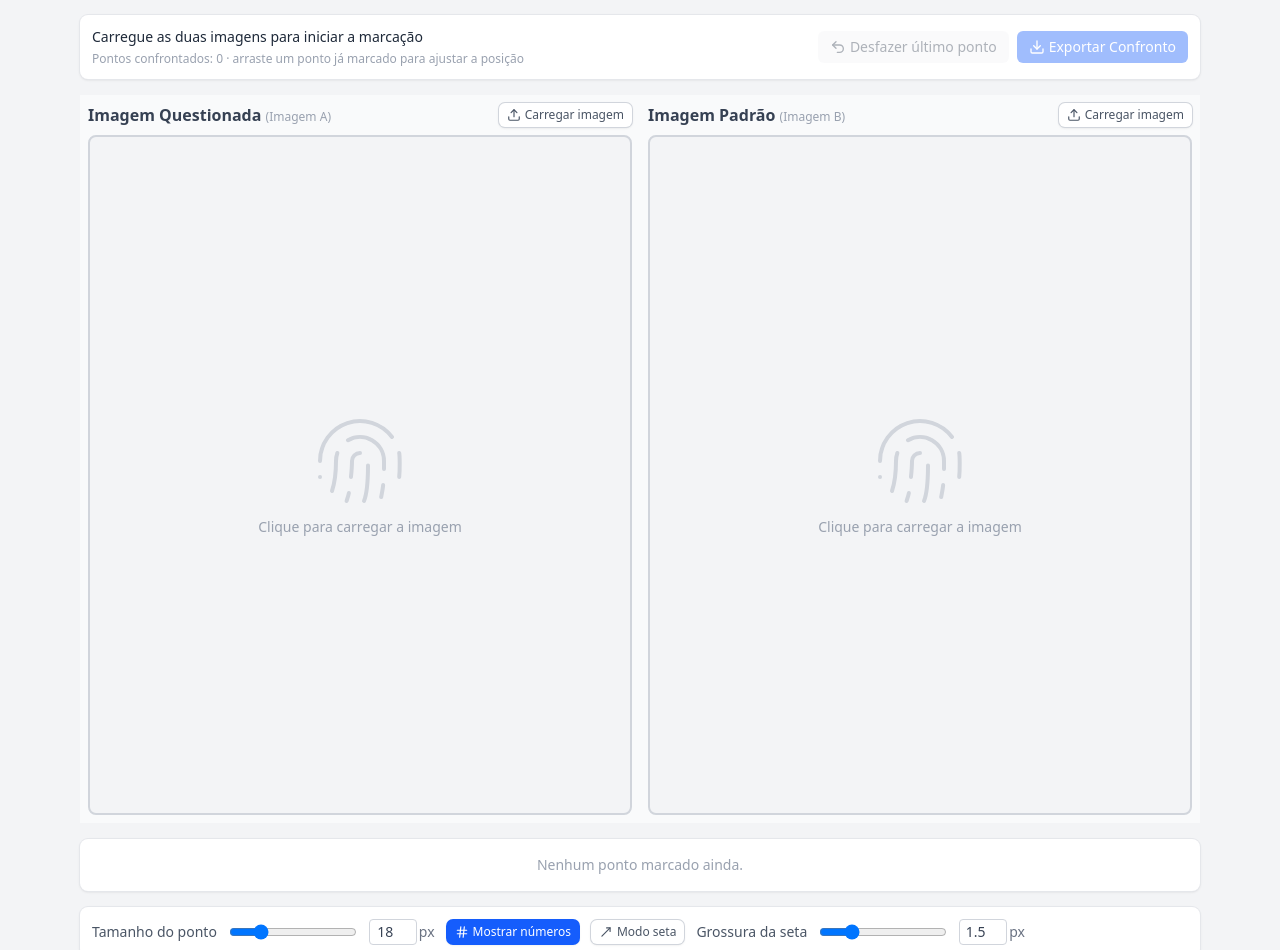
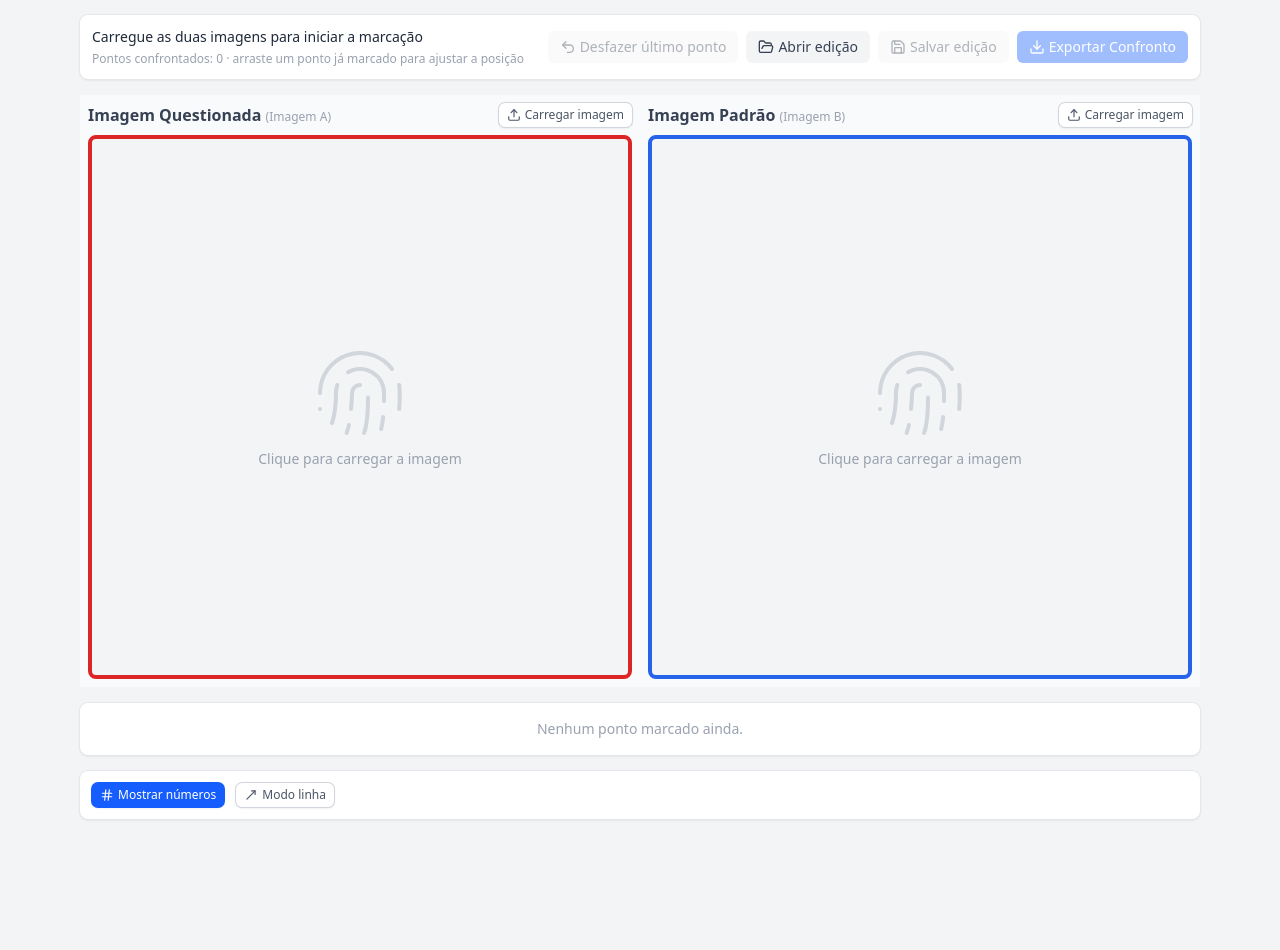
Before and after one commit to InVictorLopes/confronto-papiloscopico, a React (Vite) app: page / in a window 1280 px wide. Shown: the part 61-1011 px from the top of the page. After the commit the page ends 896 px from the top, so only its background shows below. Built offline with nearby package versions, Linux system fonts and the light colour scheme.

Commit message:
Padroniza marcacao (cor/tamanho fixos, sem seta), numeracao sem lacunas, edicao salvavel e exportacao tripla com caixa quadrada

```diff
--- a/src/App.tsx
+++ b/src/App.tsx
@@ -1,24 +1,16 @@
 import { useRef, useState } from 'react'
 import html2canvas from 'html2canvas-pro'
 import { Fingerprint, Hash, HelpCircle, Moon, MoveUpRight, Sun } from 'lucide-react'
-import type { AppState, Coordinate, ImageSlot, ImageTransform } from './types'
+import type { AppState, Coordinate, ImageSlot, ImageTransform, ProjectFile } from './types'
 import { DEFAULT_IMAGE_TRANSFORM } from './types'
 import ImagePanel from './components/ImagePanel'
 import ControlPanel from './components/ControlPanel'
 import MinutiaeTable from './components/MinutiaeTable'
 import Magnifier from './components/Magnifier'
 import ExportDialog from './components/ExportDialog'
-import { DEFAULT_MARKER_COLOR } from './colorPalette'
 import { useTheme } from './useTheme'
 
 const MANUAL_URL = `${import.meta.env.BASE_URL}manual.html`
-
-const DEFAULT_MARKER_SIZE = 18
-const MIN_MARKER_SIZE = 12
-const MAX_MARKER_SIZE = 40
-const DEFAULT_ARROW_THICKNESS = 1.5
-const MIN_ARROW_THICKNESS = 0.5
-const MAX_ARROW_THICKNESS = 5
 
 function buildDefaultExportName() {
   const d = new Date()
@@ -34,12 +26,20 @@ function sanitizeFilename(name: string) {
   return name.replace(/[\\/:*?"<>|]/g, '_').trim() || 'confronto_papiloscopico'
 }
 
+// Menor número inteiro positivo ainda não usado — preenche a lacuna deixada por um ponto excluído
+// em vez de sempre continuar a contagem para frente.
+function nextAvailableId(minutiae: { id: number }[]): number {
+  const used = new Set(minutiae.map((m) => m.id))
+  let n = 1
+  while (used.has(n)) n++
+  return n
+}
+
 const initialState: AppState = {
   imageA: null,
   imageB: null,
   minutiae: [],
   currentStep: 'WAITING_A',
-  globalCounter: 1,
 }
 
 function readFileAsDataUrl(file: File): Promise<string> {
@@ -51,19 +51,29 @@ function readFileAsDataUrl(file: File): Promise<string> {
   })
 }
 
+function readFileAsText(file: File): Promise<string> {
+  return new Promise((resolve, reject) => {
+    const reader = new FileReader()
+    reader.onload = () => resolve(reader.result as string)
+    reader.onerror = reject
+    reader.readAsText(file)
+  })
+}
+
 export default function App() {
   const { theme, toggleTheme } = useTheme()
   const [state, setState] = useState<AppState>(initialState)
   const [exporting, setExporting] = useState(false)
   const [showExportDialog, setShowExportDialog] = useState(false)
-  const [markerSize, setMarkerSize] = useState(DEFAULT_MARKER_SIZE)
   const [showNumbers, setShowNumbers] = useState(true)
   const [arrowMode, setArrowMode] = useState(false)
-  const [arrowThickness, setArrowThickness] = useState(DEFAULT_ARROW_THICKNESS)
   const [editing, setEditing] = useState<{ id: number; slot: ImageSlot } | null>(null)
   const [transformA, setTransformA] = useState<ImageTransform>(DEFAULT_IMAGE_TRANSFORM)
   const [transformB, setTransformB] = useState<ImageTransform>(DEFAULT_IMAGE_TRANSFORM)
   const captureRef = useRef<HTMLDivElement>(null)
+  const panelARef = useRef<HTMLDivElement>(null)
+  const panelBRef = useRef<HTMLDivElement>(null)
+  const projectInputRef = useRef<HTMLInputElement>(null)
 
   async function handleUpload(slot: 'A' | 'B', file: File) {
     const dataUrl = await readFileAsDataUrl(file)
@@ -82,8 +92,7 @@ export default function App() {
       minutiae: [
         ...prev.minutiae,
         {
-          id: prev.globalCounter,
-          color: DEFAULT_MARKER_COLOR,
+          id: nextAvailableId(prev.minutiae),
           coordA: coord,
           coordB: null,
           labelOffsetA: { x: 0, y: 0 },
@@ -99,11 +108,8 @@ export default function App() {
     if (state.currentStep !== 'WAITING_B' || !state.imageB) return
     setState((prev) => ({
       ...prev,
-      minutiae: prev.minutiae.map((m) =>
-        m.id === prev.globalCounter ? { ...m, coordB: coord } : m,
-      ),
+      minutiae: prev.minutiae.map((m) => (m.coordB === null ? { ...m, coordB: coord } : m)),
       currentStep: 'WAITING_A',
-      globalCounter: prev.globalCounter + 1,
     }))
   }
 
@@ -140,11 +146,15 @@ export default function App() {
     setEditing(null)
   }
 
-  function handleChangeColor(id: number, color: string) {
+  function handleChangeId(oldId: number, newId: number): boolean {
+    if (!Number.isInteger(newId) || newId <= 0) return false
+    if (oldId === newId) return true
+    if (state.minutiae.some((m) => m.id === newId)) return false
     setState((prev) => ({
       ...prev,
-      minutiae: prev.minutiae.map((m) => (m.id === id ? { ...m, color } : m)),
+      minutiae: prev.minutiae.map((m) => (m.id === oldId ? { ...m, id: newId } : m)),
     }))
+    return true
   }
 
   function handleDelete(id: number) {
@@ -162,13 +172,17 @@ export default function App() {
   function handleUndo() {
     setState((prev) => {
       if (prev.minutiae.length === 0) return prev
-      const last = prev.minutiae[prev.minutiae.length - 1]
       const rest = prev.minutiae.slice(0, -1)
-      if (last.coordB === null) {
-        return { ...prev, minutiae: rest, currentStep: 'WAITING_A' }
-      }
-      return { ...prev, minutiae: rest, currentStep: 'WAITING_A', globalCounter: last.id }
+      return { ...prev, minutiae: rest, currentStep: 'WAITING_A' }
     })
+  }
+
+  function downloadCanvas(canvas: HTMLCanvasElement, filename: string) {
+    const jpegUrl = canvas.toDataURL('image/jpeg', 0.95)
+    const link = document.createElement('a')
+    link.href = jpegUrl
+    link.download = filename
+    link.click()
   }
 
   async function performExport(filename: string) {
@@ -176,19 +190,54 @@ export default function App() {
     if (!captureRef.current) return
     setExporting(true)
     try {
-      const canvas = await html2canvas(captureRef.current, {
+      const safeName = sanitizeFilename(filename)
+      const combined = await html2canvas(captureRef.current, {
         backgroundColor: '#ffffff',
         useCORS: true,
         scale: 2,
         windowWidth: 1400,
       })
-      const jpegUrl = canvas.toDataURL('image/jpeg', 0.95)
-      const link = document.createElement('a')
-      link.href = jpegUrl
-      link.download = `${sanitizeFilename(filename)}.jpg`
-      link.click()
+      downloadCanvas(combined, `${safeName}.jpg`)
+
+      if (panelARef.current) {
+        const canvasA = await html2canvas(panelARef.current, { backgroundColor: '#ffffff', useCORS: true, scale: 2 })
+        downloadCanvas(canvasA, `${safeName}_questionada.jpg`)
+      }
+      if (panelBRef.current) {
+        const canvasB = await html2canvas(panelBRef.current, { backgroundColor: '#ffffff', useCORS: true, scale: 2 })
+        downloadCanvas(canvasB, `${safeName}_padrao.jpg`)
+      }
     } finally {
       setExporting(false)
+    }
+  }
+
+  function handleSaveProject() {
+    const project: ProjectFile = { version: 1, state, transformA, transformB }
+    const blob = new Blob([JSON.stringify(project)], { type: 'application/json' })
+    const url = URL.createObjectURL(blob)
+    const { name } = buildDefaultExportName()
+    const link = document.createElement('a')
+    link.href = url
+    link.download = `${sanitizeFilename(name)}_edicao.json`
+    link.click()
+    URL.revokeObjectURL(url)
+  }
+
+  async function handleOpenProjectFile(file: File) {
+    try {
+      const text = await readFileAsText(file)
+      const project = JSON.parse(text) as ProjectFile
+      if (!project || project.version !== 1 || !project.state) {
+        window.alert('Arquivo de edição inválido.')
+        return
+      }
+      setState(project.state)
+      setTransformA(project.transformA ?? DEFAULT_IMAGE_TRANSFORM)
+      setTransformB(project.transformB ?? DEFAULT_IMAGE_TRANSFORM)
+      setEditing(null)
+    } catch {
+      window.alert('Não foi possível abrir esse arquivo de edição.')
     }
   }
 
@@ -236,6 +285,20 @@ export default function App() {
         onExport={() => setShowExportDialog(true)}
         canExport={hasImages && completedPairs > 0}
         exporting={exporting}
+        onSaveProject={handleSaveProject}
+        canSaveProject={hasImages}
+        onOpenProject={() => projectInputRef.current?.click()}
+      />
+      <input
+        ref={projectInputRef}
+        type="file"
+        accept="application/json,.json"
+        className="hidden"
+        onChange={(e) => {
+          const file = e.target.files?.[0]
+          if (file) handleOpenProjectFile(file)
+          e.target.value = ''
+        }}
       />
 
       {editing && editingMinutia && editingMinutia.coordA && editingMinutia.coordB && state.imageA && state.imageB && (
@@ -277,14 +340,13 @@ export default function App() {
 
       <div ref={captureRef} className="flex flex-col gap-4 bg-gray-50 p-2 md:flex-row dark:bg-gray-800/60">
         <ImagePanel
+          ref={panelARef}
           slot="A"
           title="Imagem Questionada"
           image={state.imageA}
           minutiae={state.minutiae}
-          markerSize={markerSize}
           showNumbers={showNumbers}
           arrowMode={arrowMode}
-          arrowThickness={arrowThickness}
           transform={transformA}
           onTransformChange={setTransformA}
           otherImage={state.imageB}
@@ -298,14 +360,13 @@ export default function App() {
           onEndEdit={handleEndEdit}
         />
         <ImagePanel
+          ref={panelBRef}
           slot="B"
           title="Imagem Padrão"
           image={state.imageB}
           minutiae={state.minutiae}
-          markerSize={markerSize}
           showNumbers={showNumbers}
           arrowMode={arrowMode}
-          arrowThickness={arrowThickness}
           transform={transformB}
           onTransformChange={setTransformB}
           otherImage={state.imageA}
@@ -322,41 +383,12 @@ export default function App() {
 
       <MinutiaeTable
         minutiae={state.minutiae}
-        onChangeColor={handleChangeColor}
+        onChangeId={handleChangeId}
         onDelete={handleDelete}
         onToggleNumber={handleToggleNumber}
       />
 
       <div className="flex flex-col gap-3 rounded-lg bg-white p-3 text-sm shadow-sm ring-1 ring-gray-200 dark:bg-gray-800 dark:ring-gray-700 sm:flex-row sm:items-center sm:flex-wrap">
-        <div className="flex items-center gap-3">
-          <label htmlFor="marker-size" className="font-medium text-gray-600 dark:text-gray-300">
-            Tamanho do ponto
-          </label>
-          <input
-            id="marker-size"
-            type="range"
-            min={MIN_MARKER_SIZE}
-            max={MAX_MARKER_SIZE}
-            value={markerSize}
-            onChange={(e) => setMarkerSize(Number(e.target.value))}
-            className="w-32"
-          />
-          <div className="flex items-center gap-0.5">
-            <input
-              type="number"
-              value={markerSize}
-              onChange={(e) => {
-                if (e.target.value === '') return
-                const v = Number(e.target.value)
-                if (Number.isNaN(v)) return
-                setMarkerSize(Math.min(MAX_MARKER_SIZE, Math.max(MIN_MARKER_SIZE, v)))
-              }}
-              className="w-12 rounded border border-gray-300 bg-white px-1 py-0.5 text-center text-gray-700 dark:border-gray-600 dark:bg-gray-800 dark:text-gray-200"
-            />
-            <span className="text-gray-500 dark:text-gray-400">px</span>
-          </div>
-        </div>
-
         <button
           onClick={() => setShowNumbers((v) => !v)}
           className={`flex items-center gap-1 rounded-md px-2 py-1 text-xs font-medium shadow-sm ring-1 ${
@@ -377,42 +409,11 @@ export default function App() {
               ? 'bg-blue-600 text-white ring-blue-600'
               : 'bg-white text-gray-600 ring-gray-300 hover:bg-gray-50 dark:bg-gray-700 dark:text-gray-300 dark:ring-gray-600 dark:hover:bg-gray-600'
           }`}
-          title="Com o modo seta ligado, arrastar um ponto move só o número (com uma seta até o ponto real)"
+          title="Com o modo linha ligado, arrastar um ponto move só o número (com uma linha até o ponto real)"
         >
           <MoveUpRight size={14} />
-          Modo seta
+          Modo linha
         </button>
-
-        <div className="flex items-center gap-3">
-          <label htmlFor="arrow-thickness" className="font-medium text-gray-600 dark:text-gray-300">
-            Grossura da seta
-          </label>
-          <input
-            id="arrow-thickness"
-            type="range"
-            min={MIN_ARROW_THICKNESS}
-            max={MAX_ARROW_THICKNESS}
-            step={0.5}
-            value={arrowThickness}
-            onChange={(e) => setArrowThickness(Number(e.target.value))}
-            className="w-32"
-          />
-          <div className="flex items-center gap-0.5">
-            <input
-              type="number"
-              step={0.5}
-              value={arrowThickness}
-              onChange={(e) => {
-                if (e.target.value === '') return
-                const v = Number(e.target.value)
-                if (Number.isNaN(v)) return
-                setArrowThickness(Math.min(MAX_ARROW_THICKNESS, Math.max(MIN_ARROW_THICKNESS, v)))
-              }}
-              className="w-12 rounded border border-gray-300 bg-white px-1 py-0.5 text-center text-gray-700 dark:border-gray-600 dark:bg-gray-800 dark:text-gray-200"
-            />
-            <span className="text-gray-500 dark:text-gray-400">px</span>
-          </div>
-        </div>
       </div>
     </div>
   )
--- a/src/components/ControlPanel.tsx
+++ b/src/components/ControlPanel.tsx
@@ -1,4 +1,4 @@
-import { Download, Undo2 } from 'lucide-react'
+import { Download, FolderOpen, Save, Undo2 } from 'lucide-react'
 import type { ComparisonStep } from '../types'
 
 interface ControlPanelProps {
@@ -10,6 +10,9 @@ interface ControlPanelProps {
   onExport: () => void
   canExport: boolean
   exporting: boolean
+  onSaveProject: () => void
+  canSaveProject: boolean
+  onOpenProject: () => void
 }
 
 export default function ControlPanel({
@@ -21,6 +24,9 @@ export default function ControlPanel({
   onExport,
   canExport,
   exporting,
+  onSaveProject,
+  canSaveProject,
+  onOpenProject,
 }: ControlPanelProps) {
   const feedback = !hasImages
     ? 'Carregue as duas imagens para iniciar a marcação'
@@ -48,6 +54,25 @@ export default function ControlPanel({
         </button>
 
         <button
+          onClick={onOpenProject}
+          className="flex items-center gap-1 rounded-md bg-gray-100 px-3 py-1.5 text-sm font-medium text-gray-700 hover:bg-gray-200 dark:bg-gray-700 dark:text-gray-200 dark:hover:bg-gray-600"
+          title="Abrir um confronto salvo anteriormente para continuar ou corrigir"
+        >
+          <FolderOpen size={16} />
+          Abrir edição
+        </button>
+
+        <button
+          onClick={onSaveProject}
+          disabled={!canSaveProject}
+          className="flex items-center gap-1 rounded-md bg-gray-100 px-3 py-1.5 text-sm font-medium text-gray-700 hover:bg-gray-200 disabled:cursor-not-allowed disabled:opacity-40 dark:bg-gray-700 dark:text-gray-200 dark:hover:bg-gray-600"
+          title="Salvar um arquivo editável para corrigir este confronto depois"
+        >
+          <Save size={16} />
+          Salvar edição
+        </button>
+
+        <button
           onClick={onExport}
           disabled={!canExport || exporting}
           className="flex items-center gap-1 rounded-md bg-blue-600 px-3 py-1.5 text-sm font-medium text-white hover:bg-blue-700 disabled:cursor-not-allowed disabled:opacity-40"
--- a/src/components/ImagePanel.tsx
+++ b/src/components/ImagePanel.tsx
@@ -1,6 +1,8 @@
 import {
+  forwardRef,
   useCallback,
   useEffect,
+  useImperativeHandle,
   useRef,
   useState,
   type ChangeEvent,
@@ -35,10 +37,8 @@ interface ImagePanelProps {
   title: string
   image: string | null
   minutiae: Minutia[]
-  markerSize: number
   showNumbers: boolean
   arrowMode: boolean
-  arrowThickness: number
   transform: ImageTransform
   onTransformChange: Dispatch<SetStateAction<ImageTransform>>
   otherImage: string | null
@@ -57,6 +57,15 @@ const MAX_ZOOM = 5
 const MIN_CONTRAST = 50
 const MAX_CONTRAST = 250
 
+// Marcação padronizada do laudo — tamanhos e cores fixos, não editáveis pelo usuário.
+const MARKER_SIZE = 40 // px — diâmetro da bolinha do número
+const LINE_THICKNESS = 5 // px — peso da linha entre o número e o ponto real
+const ANCHOR_DOT_SIZE = LINE_THICKNESS * 3 // "bolinha da minúcia" — acompanha a espessura da linha
+const NUMBER_COLOR = '#dc2626' // vermelho
+const DOT_COLOR = '#ffffff' // branco
+const ANCHOR_DOT_COLOR = '#dc2626'
+const FRAME_COLOR: Record<ImageSlot, string> = { A: '#dc2626', B: '#2563eb' }
+
 function clamp(value: number, min: number, max: number) {
   return Math.min(max, Math.max(min, value))
 }
@@ -72,15 +81,13 @@ function buildFilter(t: ImageTransform): string | undefined {
   return parts.length ? parts.join(' ') : undefined
 }
 
-export default function ImagePanel({
+const ImagePanel = forwardRef<HTMLDivElement, ImagePanelProps>(function ImagePanel({
   slot,
   title,
   image,
   minutiae,
-  markerSize,
   showNumbers,
   arrowMode,
-  arrowThickness,
   transform,
   onTransformChange: setTransform,
   otherImage,
@@ -92,8 +99,9 @@ export default function ImagePanel({
   onMoveLabel,
   onStartEdit,
   onEndEdit,
-}: ImagePanelProps) {
+}: ImagePanelProps, frameRef) {
   const viewportRef = useRef<HTMLDivElement>(null)
+  useImperativeHandle(frameRef, () => viewportRef.current as HTMLDivElement)
   const fileInputRef = useRef<HTMLInputElement>(null)
   const imgRef = useRef<HTMLImageElement>(null)
   const naturalSizeRef = useRef<{ w: number; h: number } | null>(null)
@@ -552,10 +560,10 @@ export default function ImagePanel({
         onPointerMove={handlePointerMove}
         onPointerUp={handlePointerUp}
         onPointerCancel={handlePointerUp}
-        className={`relative aspect-[4/5] w-full overflow-hidden rounded-lg border-2 bg-gray-100 select-none dark:bg-gray-900/60 ${
-          allowCreate && image && !adjustMode ? 'border-blue-500' : 'border-gray-300 dark:border-gray-700'
+        className={`relative aspect-square w-full overflow-hidden rounded-lg border-4 bg-gray-100 select-none dark:bg-gray-900/60 ${
+          allowCreate && image && !adjustMode ? 'ring-2 ring-offset-2 ring-amber-400 dark:ring-offset-gray-900' : ''
         }`}
-        style={{ cursor, touchAction: adjustMode ? 'none' : 'auto' }}
+        style={{ cursor, touchAction: adjustMode ? 'none' : 'auto', borderColor: FRAME_COLOR[slot] }}
       >
         {!image && (
           <button
@@ -595,26 +603,6 @@ export default function ImagePanel({
               viewBox="0 0 100 100"
               preserveAspectRatio="none"
             >
-              <defs>
-                {minutiae.map((m) => {
-                  const offset = m[offsetKey]
-                  if (offset.x === 0 && offset.y === 0) return null
-                  return (
-                    <marker
-                      key={m.id}
-                      id={`arrow-${slot}-${m.id}`}
-                      viewBox="0 0 10 10"
-                      refX="8"
-                      refY="5"
-                      markerWidth="5"
-                      markerHeight="5"
-                      orient="auto-start-reverse"
-                    >
-                      <path d="M0,0 L10,5 L0,10 z" fill={m.color} />
-                    </marker>
-                  )
-                })}
-              </defs>
               {minutiae.map((m) => {
                 const coord = m[coordKey]
                 const offset = m[offsetKey]
@@ -626,10 +614,9 @@ export default function ImagePanel({
                     y1={coord.y}
                     x2={coord.x + offset.x}
                     y2={coord.y + offset.y}
-                    stroke={m.color}
-                    strokeWidth={arrowThickness}
+                    stroke={NUMBER_COLOR}
+                    strokeWidth={LINE_THICKNESS}
                     vectorEffect="non-scaling-stroke"
-                    markerEnd={`url(#arrow-${slot}-${m.id})`}
                   />
                 )
               })}
@@ -656,9 +643,9 @@ export default function ImagePanel({
                         <div
                           className="rounded-full border border-white shadow"
                           style={{
-                            width: Math.max(6, markerSize * 0.4),
-                            height: Math.max(6, markerSize * 0.4),
-                            backgroundColor: m.color,
+                            width: ANCHOR_DOT_SIZE,
+                            height: ANCHOR_DOT_SIZE,
+                            backgroundColor: ANCHOR_DOT_COLOR,
                           }}
                         />
                       </div>
@@ -680,12 +667,16 @@ export default function ImagePanel({
                   >
                     <div style={{ transform: counterTransform }}>
                       <div
-                        className="flex items-center justify-center rounded-full border-2 border-white font-bold text-white shadow"
+                        className="flex items-center justify-center rounded-full shadow"
                         style={{
-                          width: markerSize,
-                          height: markerSize,
-                          backgroundColor: m.color,
-                          fontSize: Math.max(8, markerSize * 0.42),
+                          width: MARKER_SIZE,
+                          height: MARKER_SIZE,
+                          backgroundColor: DOT_COLOR,
+                          border: `2px solid ${NUMBER_COLOR}`,
+                          color: NUMBER_COLOR,
+                          fontFamily: 'Arial, Helvetica, sans-serif',
+                          fontWeight: 700,
+                          fontSize: MARKER_SIZE * 0.55,
                         }}
                         title={`Ponto ${m.id}`}
                       >
@@ -725,4 +716,6 @@ export default function ImagePanel({
       </div>
     </div>
   )
-}
+})
+
+export default ImagePanel
```
Also changed, not shown: src/colorPalette.ts (deleted, +0 -12 lines), src/components/MinutiaeTable.tsx (+52 -39 lines), src/types.ts (+8 -2 lines).
